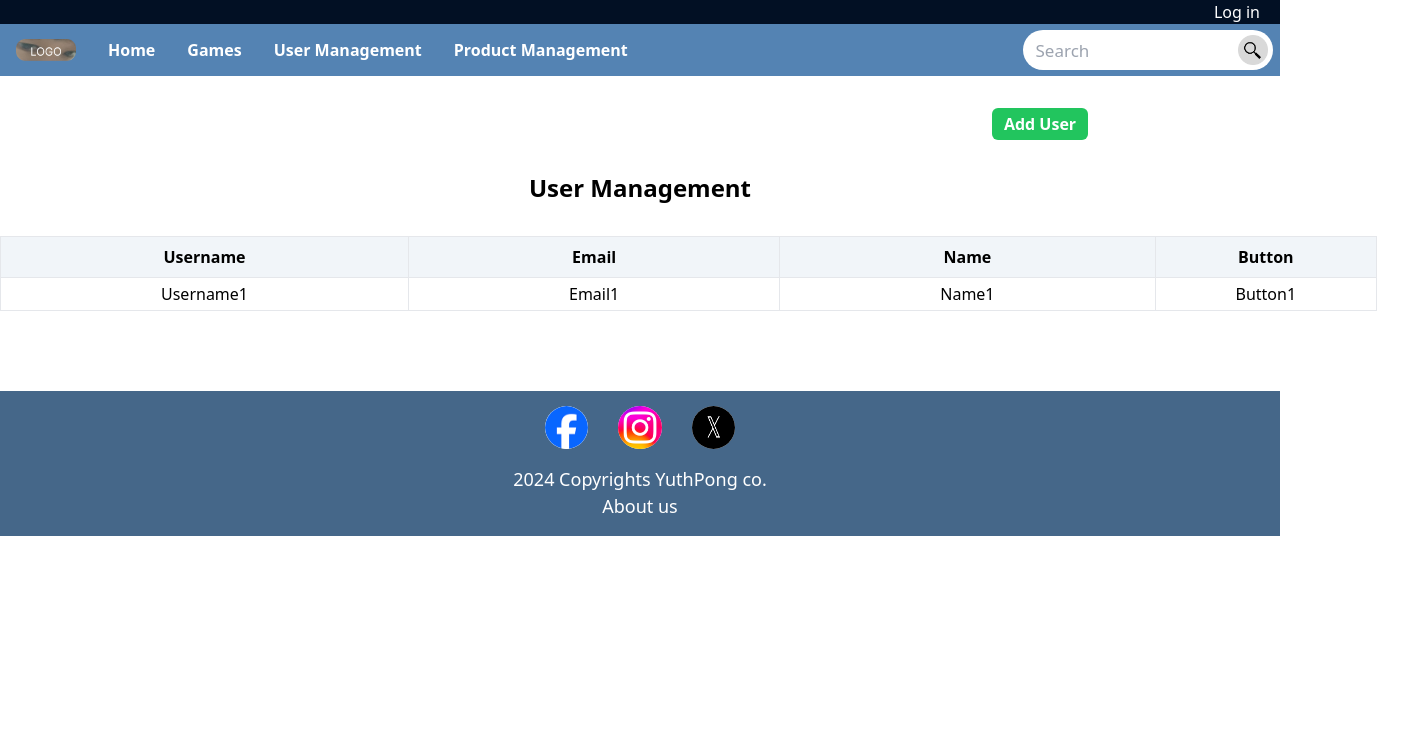
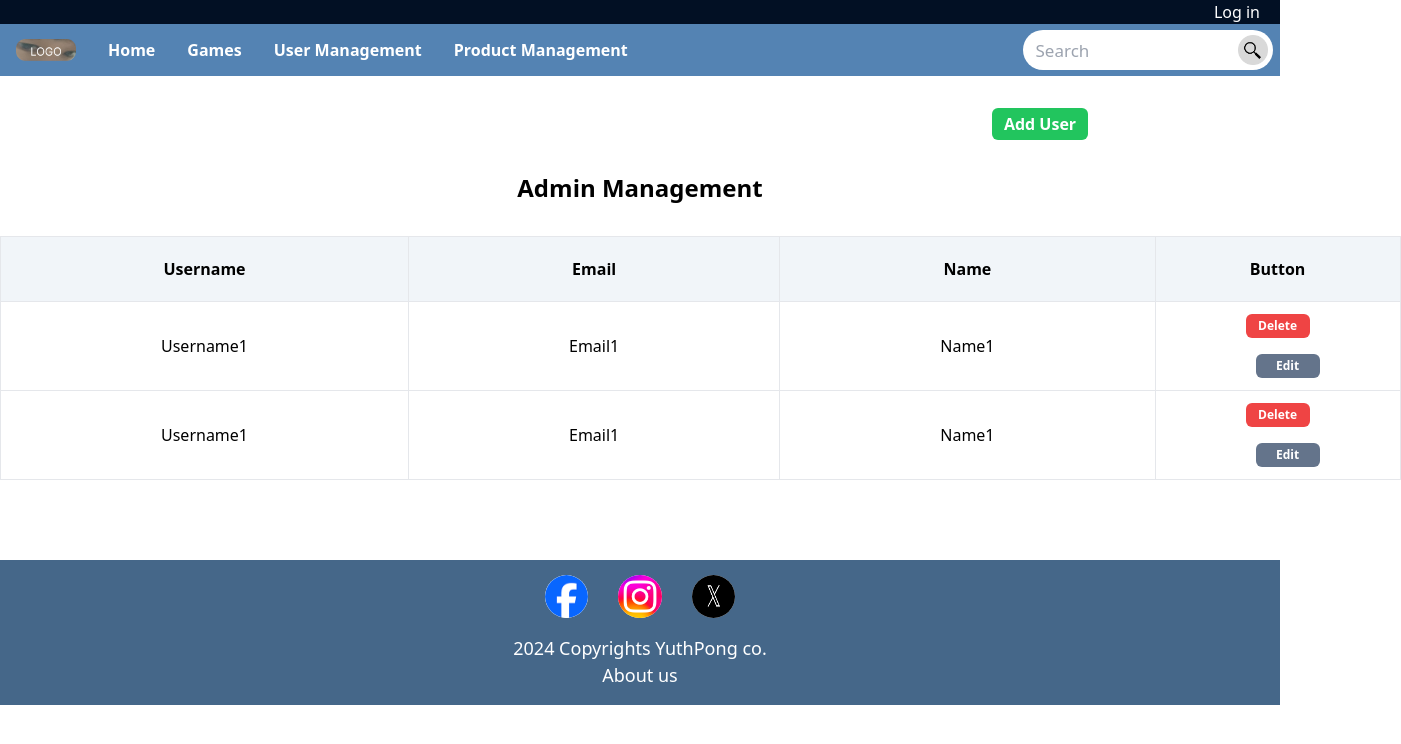
Before and after one commit to JuiPi/T-TopUp, a React (Vite) app in the folder T-TopUp/: page /admin-management in a window 1280 px wide. Shown: the top 744 px of the page, 1401 px wide, since content can reach past the window. Built offline with nearby package versions, Linux system fonts and the light colour scheme.

Commit message:
Update Usemanagement

```diff
--- a/T-TopUp/src/UserManagement.tsx
+++ b/T-TopUp/src/UserManagement.tsx
@@ -7,30 +7,56 @@ function UserManagement() {
             <NavBar />
 
             <div className="flex justify-end mr-48">
-
-                <a href="add-admin"><button type="button" className="w-24 h-8 bg-green-500 text-white text-center font-semibold rounded-md mt-8">Add User</button> </a>
+                <a href="add-admin">
+                    <button type="button" className="w-24 h-8 bg-green-500 text-white text-center font-semibold rounded-md mt-8">
+                        Add User
+                    </button>
+                </a>
             </div>
 
             <div className="text-center mt-8 text-2xl font-bold"> {/* Apply Tailwind CSS classes for center alignment */}
-                User Management
+                Admin Management
             </div>
 
 
             <table className="mx-auto mt-8 border-collapse border border-gray-400 mb-20"> {/* Apply Tailwind CSS classes to center the table */}
                 <thead>
                     <tr>
-                        <th className="border px-40 py-2 bg-slate-100">Username</th>
+                        <th className="border px-40 py-2 bg-slate-100 py-5">Username</th>
                         <th className="border px-40 py-2 bg-slate-100">Email</th>
                         <th className="border px-40 py-2 bg-slate-100">Name</th>
-                        <th className="border px-20 py-2 bg-slate-100">Button</th>
+                        <th className="border px-10 py-2 bg-slate-100">
+                            Button
+                        </th>
                     </tr>
                 </thead>
                 <tbody> {/* Add table body content here */}
                         <th className="border font-normal px-40 py-1">Username1</th>
                         <th className="border font-normal px-40 py-1">Email1</th>
                         <th className="border font-normal px-40 py-1">Name1</th>
-                        <th className="border font-normal px-20 py-1">Button1</th>
+                        <th className="border font-normal px-20 py-1">
+                            <button type="button" className="w-16 h-6 bg-red-500 text-white text-center text-xs font-semibold rounded-md my-2">
+                                Delete
+                            </button>
+                            <button type="button" className="w-16 h-6 bg-slate-500 text-white text-center text-xs font-semibold rounded-md my-2 ml-5">
+                                Edit
+                            </button>
+                        </th>
                 </tbody>
+                <tbody> {/* Add table body content here */}
+                        <th className="border font-normal px-40 py-1">Username1</th>
+                        <th className="border font-normal px-40 py-1">Email1</th>
+                        <th className="border font-normal px-40 py-1">Name1</th>
+                        <th className="border font-normal px-20 py-1">
+                            <button type="button" className="w-16 h-6 bg-red-500 text-white text-center text-xs font-semibold rounded-md my-2">
+                                Delete
+                            </button>
+                            <button type="button" className="w-16 h-6 bg-slate-500 text-white text-center text-xs font-semibold rounded-md my-2 ml-5">
+                                Edit
+                            </button>
+                        </th>
+                </tbody>
+
             </table>
             <Footer />
         </>
```
